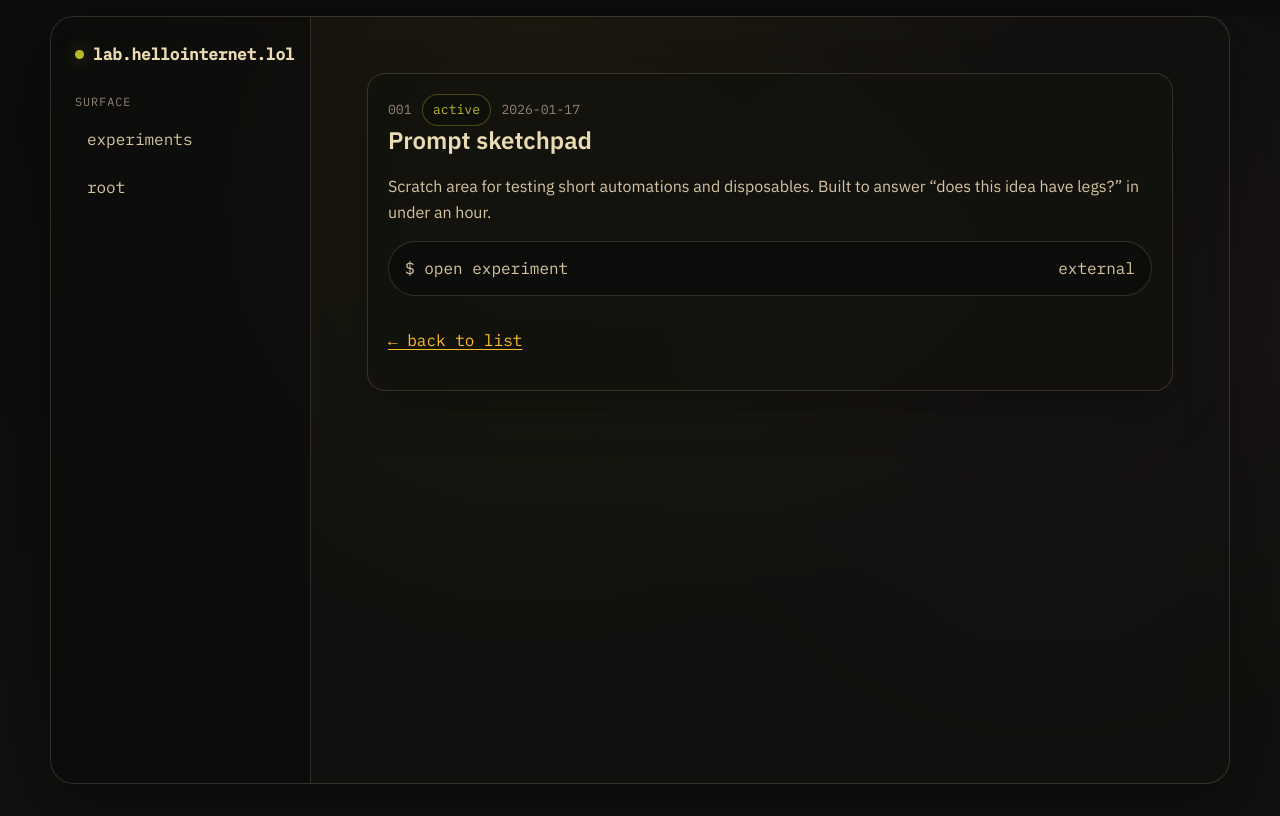
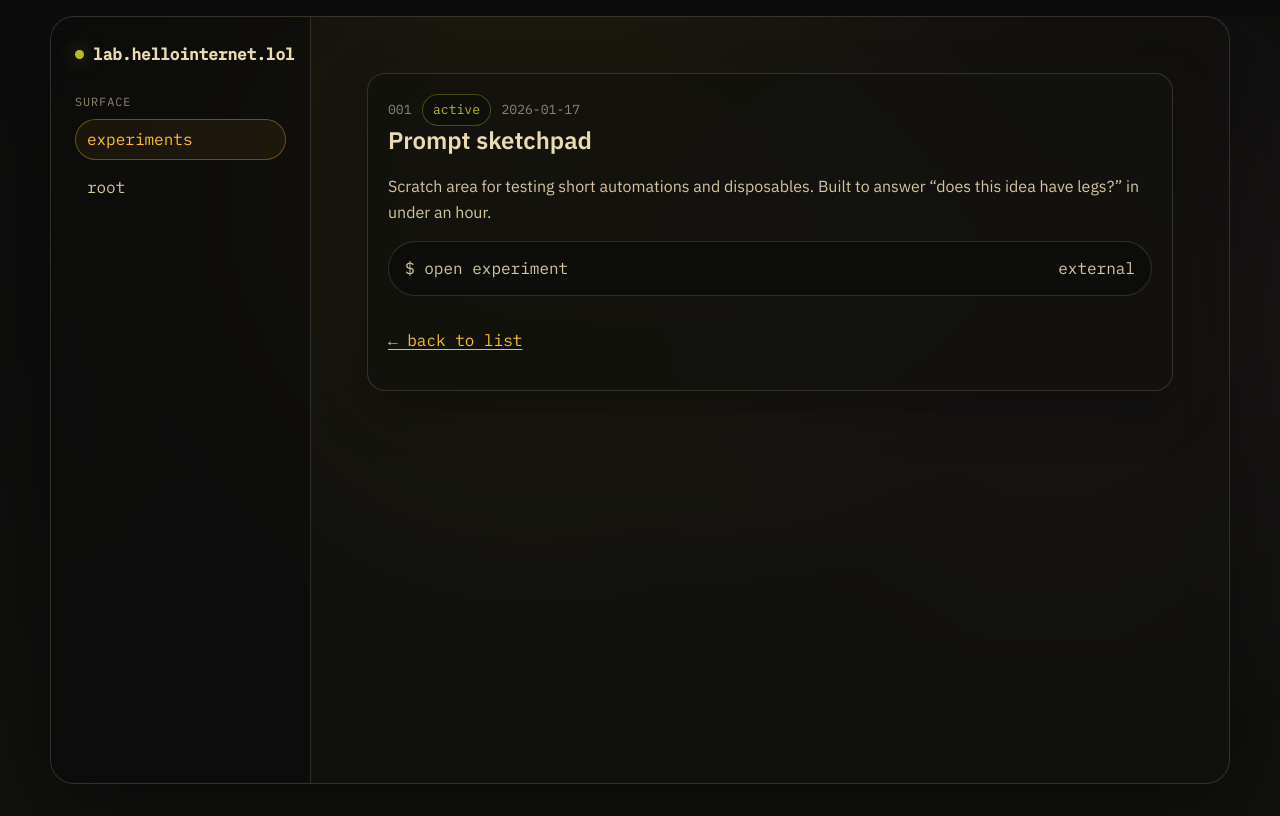
Before and after one commit to JH427/hellointernet.lol, an Astro site in the folder lab/: page /experiments/001 in a window 1280 px wide. Built offline with nearby package versions, Linux system fonts and the light colour scheme; Astro itself is replaced by a stand-in of ours.

Commit message:
fix: keep lab experiments nav active

```diff
--- a/lab/src/layouts/BaseLayout.astro
+++ b/lab/src/layouts/BaseLayout.astro
@@ -24,7 +24,7 @@ const currentPath = Astro.url.pathname;
         <a href="/" class="cg-brand">lab.hellointernet.lol</a>
         <div class="cg-nav-group">
           <div class="cg-nav-label">Surface</div>
-          <a href="/" class:list={['cg-nav-link', { active: currentPath === '/' }]}>experiments</a>
+          <a href="/" class:list={['cg-nav-link', { active: currentPath === '/' || currentPath.startsWith('/experiments') }]}>experiments</a>
           <a href="https://hellointernet.lol" class="cg-nav-link">root</a>
         </div>
       </nav>
```
